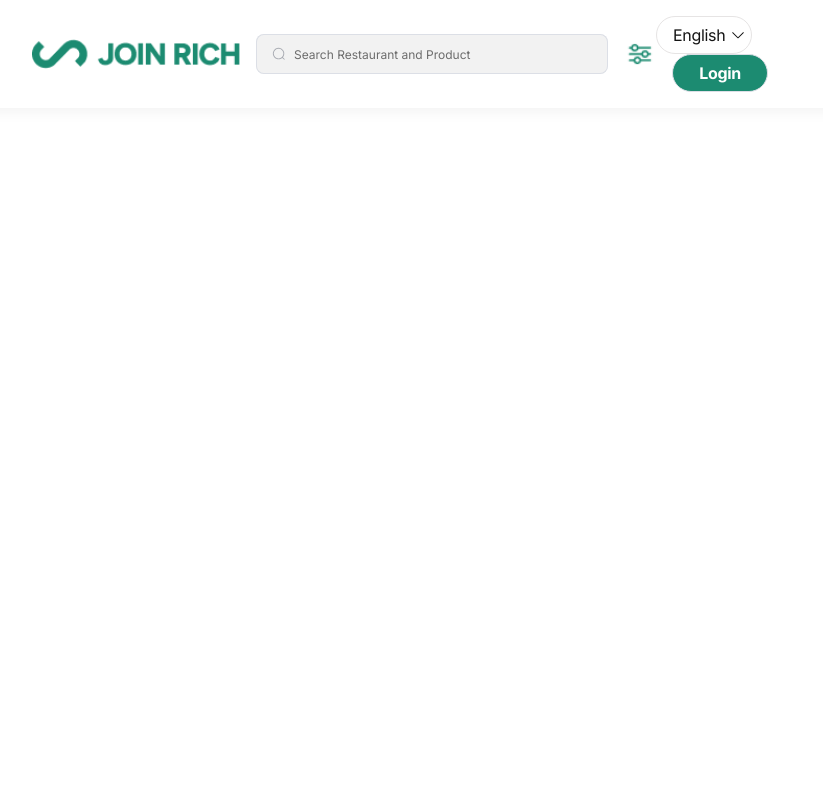
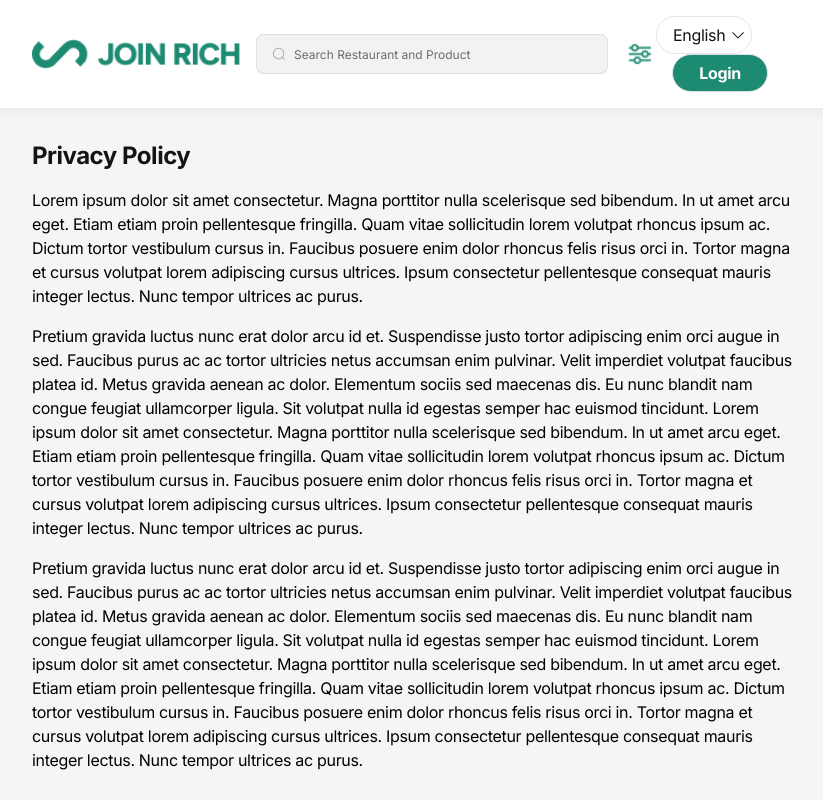
Before and after one commit to knhmb/Join-Rich-Takeaway, a Vue app: page /privacy-policy in a window 1280 px wide. Before the commit this address had no page. Shown: the whole page, without its empty margins (224-1047 px from the left). Built offline with nearby package versions, Linux system fonts and the light colour scheme; a web font is replaced by a local one.

Commit message:
Modifications

```diff
--- a/src/App.vue
+++ b/src/App.vue
@@ -19,4 +19,8 @@ export default {
   padding: 0;
   box-sizing: border-box;
 }
+
+body {
+  background: #f5f5f5;
+}
 </style>
--- a/src/components/login/Login.vue
+++ b/src/components/login/Login.vue
@@ -51,6 +51,7 @@
       <ForgotPassword v-if="authType === 'forgot-password'" />
       <ResetPassword v-if="authType === 'reset-password'" />
       <CreateAccount v-if="authType === 'create-account'" />
+      <CreateAccountEmail v-if="authType === 'create-account-email'" />
     </el-dialog>
   </div>
 </template>
@@ -59,12 +60,14 @@
 import ForgotPassword from "../forgot-password/ForgotPassword.vue";
 import ResetPassword from "../forgot-password/ResetPassword.vue";
 import CreateAccount from "@/components/register/CreateAccount.vue";
+import CreateAccountEmail from "@/components/register/CreateAccountEmail.vue";
 
 export default {
   components: {
     ForgotPassword,
     ResetPassword,
     CreateAccount,
+    CreateAccountEmail,
   },
   data() {
     return {
@@ -85,6 +88,7 @@ export default {
   methods: {
     closeDialog() {
       this.$store.commit("TOGGLE_AUTH_DIALOG", false);
+      this.$store.commit("TOGGLE_AUTH_TYPE", "login");
     },
     toggleAuth(data) {
       this.$store.commit("TOGGLE_AUTH_TYPE", data);
--- a/src/components/register/CreateAccount.vue
+++ b/src/components/register/CreateAccount.vue
@@ -7,7 +7,9 @@
     />
     <h2>Create Account</h2>
     <el-form-item>
-      <base-button>Email</base-button>
+      <base-button :icon="true" @click="toggleAuth('create-account-email')"
+        >Email</base-button
+      >
     </el-form-item>
     <el-form-item>
       <el-divider content-position="center">Or</el-divider>
--- /dev/null
+++ b/src/components/register/CreateAccountEmail.vue
@@ -0,0 +1,117 @@
+<template>
+  <div class="create-account-with-email">
+    <img
+      @click="toggleAuth('create-account')"
+      src="../../assets/Arrow-Left.png"
+      alt=""
+    />
+    <h2>Create Account</h2>
+    <el-form>
+      <el-form-item>
+        <base-input
+          v-model="ruleForm.username"
+          placeholder="Username"
+        ></base-input>
+      </el-form-item>
+      <el-form-item>
+        <base-input
+          v-model="ruleForm.displayName"
+          placeholder="Display Name"
+        ></base-input>
+      </el-form-item>
+      <el-form-item>
+        <div class="with-text">
+          <p>Send OTP</p>
+          <base-input v-model="ruleForm.email" placeholder="Email"></base-input>
+        </div>
+      </el-form-item>
+      <el-form-item>
+        <base-input
+          v-model="ruleForm.emailOTP"
+          placeholder="Email OTP"
+        ></base-input>
+      </el-form-item>
+      <el-form-item>
+        <base-input
+          v-model="ruleForm.password"
+          placeholder="Password"
+        ></base-input>
+      </el-form-item>
+      <el-form-item>
+        <base-input
+          v-model="ruleForm.confirmPassword"
+          placeholder="Confirm Password"
+        ></base-input>
+      </el-form-item>
+      <el-form-item>
+        <base-button>Continue</base-button>
+      </el-form-item>
+    </el-form>
+  </div>
+</template>
+
+<script>
+export default {
+  data() {
+    return {
+      ruleForm: {
+        username: "",
+        displayName: "",
+        email: "",
+        emailOTP: "",
+        password: "",
+        confirmPassword: "",
+      },
+    };
+  },
+  methods: {
+    toggleAuth(data) {
+      this.$store.commit("TOGGLE_AUTH_TYPE", data);
+    },
+  },
+};
+</script>
+
+<style scoped>
+.create-account-with-email img {
+  width: 1.2rem;
+  margin-bottom: 1rem;
+  cursor: pointer;
+}
+
+.create-account-with-email h2 {
+  font-family: "Inter";
+  font-style: normal;
+  font-weight: 600;
+  font-size: 24px;
+  line-height: 32px;
+  letter-spacing: -0.02em;
+  color: #141414;
+  margin-bottom: 1rem;
+}
+
+.create-account-with-email div.with-text {
+  position: relative;
+  width: 100%;
+}
+
+.create-account-with-email div.with-text p {
+  position: absolute;
+  top: 50%;
+  right: 1rem;
+  transform: translateY(-50%);
+  z-index: 1;
+  cursor: pointer;
+  font-family: "Inter";
+  font-style: normal;
+  font-weight: 700;
+  font-size: 14px;
+  line-height: 20px;
+  letter-spacing: -0.03em;
+  color: #1c8b71;
+}
+
+.create-account-with-email div.with-text :deep(.el-input__wrapper) {
+  padding-right: 5rem;
+}
+</style>
--- /dev/null
+++ b/src/pages/PrivacyPolicy.vue
@@ -0,0 +1,74 @@
+<template>
+  <section class="privacy-policy">
+    <base-container>
+      <h2>Privacy Policy</h2>
+      <p>
+        Lorem ipsum dolor sit amet consectetur. Magna porttitor nulla
+        scelerisque sed bibendum. In ut amet arcu eget. Etiam etiam proin
+        pellentesque fringilla. Quam vitae sollicitudin lorem volutpat rhoncus
+        ipsum ac. Dictum tortor vestibulum cursus in. Faucibus posuere enim
+        dolor rhoncus felis risus orci in. Tortor magna et cursus volutpat lorem
+        adipiscing cursus ultrices. Ipsum consectetur pellentesque consequat
+        mauris integer lectus. Nunc tempor ultrices ac purus.
+      </p>
+      <p>
+        Pretium gravida luctus nunc erat dolor arcu id et. Suspendisse justo
+        tortor adipiscing enim orci augue in sed. Faucibus purus ac ac tortor
+        ultricies netus accumsan enim pulvinar. Velit imperdiet volutpat
+        faucibus platea id. Metus gravida aenean ac dolor. Elementum sociis sed
+        maecenas dis. Eu nunc blandit nam congue feugiat ullamcorper ligula. Sit
+        volutpat nulla id egestas semper hac euismod tincidunt. Lorem ipsum
+        dolor sit amet consectetur. Magna porttitor nulla scelerisque sed
+        bibendum. In ut amet arcu eget. Etiam etiam proin pellentesque
+        fringilla. Quam vitae sollicitudin lorem volutpat rhoncus ipsum ac.
+        Dictum tortor vestibulum cursus in. Faucibus posuere enim dolor rhoncus
+        felis risus orci in. Tortor magna et cursus volutpat lorem adipiscing
+        cursus ultrices. Ipsum consectetur pellentesque consequat mauris integer
+        lectus. Nunc tempor ultrices ac purus.
+      </p>
+      <p>
+        Pretium gravida luctus nunc erat dolor arcu id et. Suspendisse justo
+        tortor adipiscing enim orci augue in sed. Faucibus purus ac ac tortor
+        ultricies netus accumsan enim pulvinar. Velit imperdiet volutpat
+        faucibus platea id. Metus gravida aenean ac dolor. Elementum sociis sed
+        maecenas dis. Eu nunc blandit nam congue feugiat ullamcorper ligula. Sit
+        volutpat nulla id egestas semper hac euismod tincidunt. Lorem ipsum
+        dolor sit amet consectetur. Magna porttitor nulla scelerisque sed
+        bibendum. In ut amet arcu eget. Etiam etiam proin pellentesque
+        fringilla. Quam vitae sollicitudin lorem volutpat rhoncus ipsum ac.
+        Dictum tortor vestibulum cursus in. Faucibus posuere enim dolor rhoncus
+        felis risus orci in. Tortor magna et cursus volutpat lorem adipiscing
+        cursus ultrices. Ipsum consectetur pellentesque consequat mauris integer
+        lectus. Nunc tempor ultrices ac purus.
+      </p>
+    </base-container>
+  </section>
+</template>
+
+<style scoped>
+.privacy-policy h2 {
+  font-family: "Inter";
+  font-style: normal;
+  font-weight: 600;
+  font-size: 24px;
+  line-height: 32px;
+  letter-spacing: -0.02em;
+  color: #141414;
+  margin: 1rem 0;
+}
+
+.privacy-policy p {
+  font-family: "Inter";
+  font-style: normal;
+  font-weight: 400;
+  font-size: 16px;
+  line-height: 24px;
+  letter-spacing: -0.02em;
+  color: #000000;
+  margin-bottom: 1rem;
+}
+
+.privacy-policy p:last-of-type {
+  margin-bottom: 0;
+}
+</style>
--- a/src/route.js
+++ b/src/route.js
@@ -1,12 +1,14 @@
 import { createRouter, createWebHistory } from "vue-router";
 
 import Home from "@/pages/Home";
+import PrivacyPolicy from "@/pages/PrivacyPolicy";
 
 const router = createRouter({
   history: createWebHistory(),
   routes: [
     { path: "/", redirect: "/home" },
     { path: "/home", component: Home },
+    { path: "/privacy-policy", component: PrivacyPolicy },
   ],
 });
 
--- a/src/ui/BaseButton.vue
+++ b/src/ui/BaseButton.vue
@@ -11,7 +11,7 @@
       class="email"
       src="../assets/email.png"
       alt=""
-      v-if="!isGoogle && !isFacebook"
+      v-if="!isGoogle && !isFacebook && icon"
     />
     <slot></slot>
   </el-button>
@@ -19,7 +19,7 @@
 
 <script>
 export default {
-  props: ["facebook", "google"],
+  props: ["facebook", "google", "icon"],
   data() {
     return {
       isFacebook: null,
```
